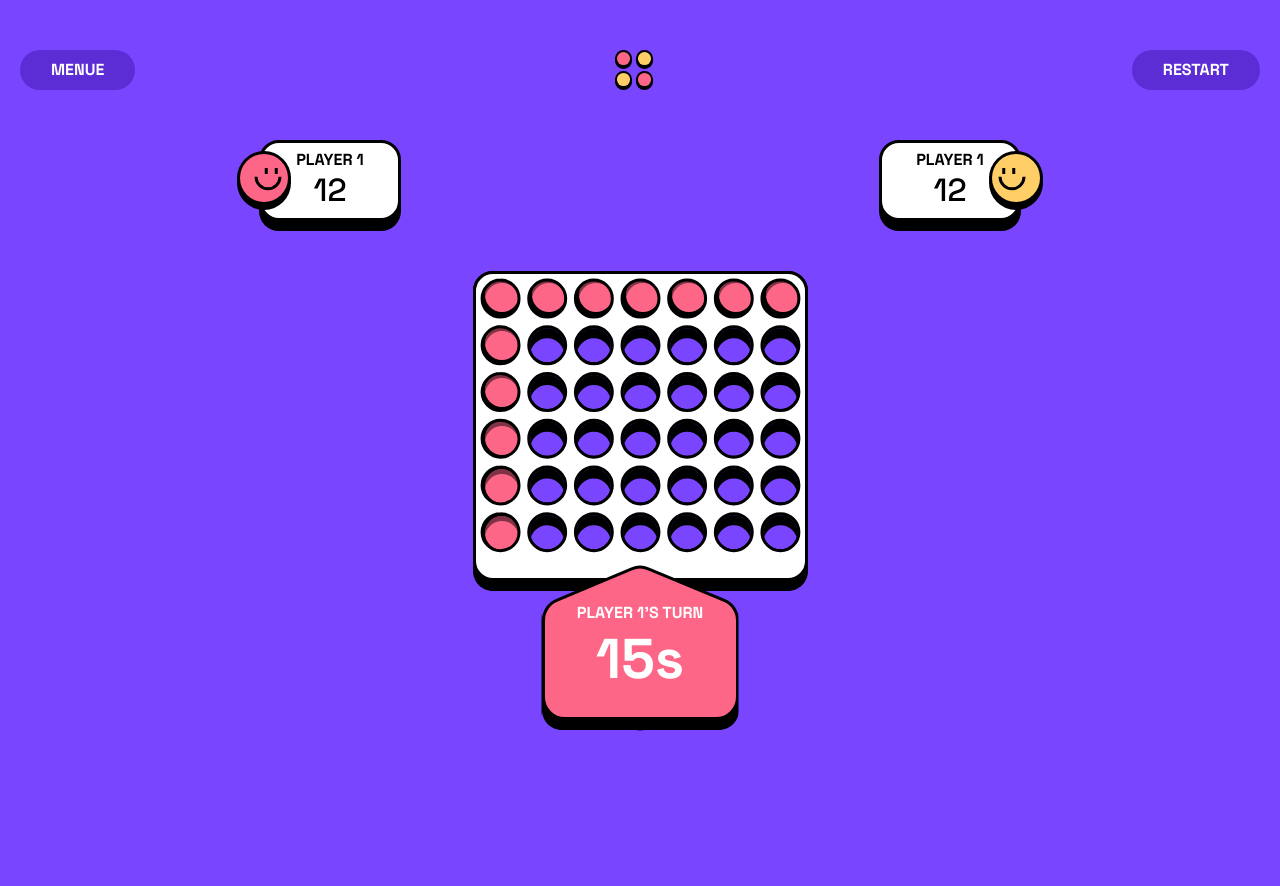
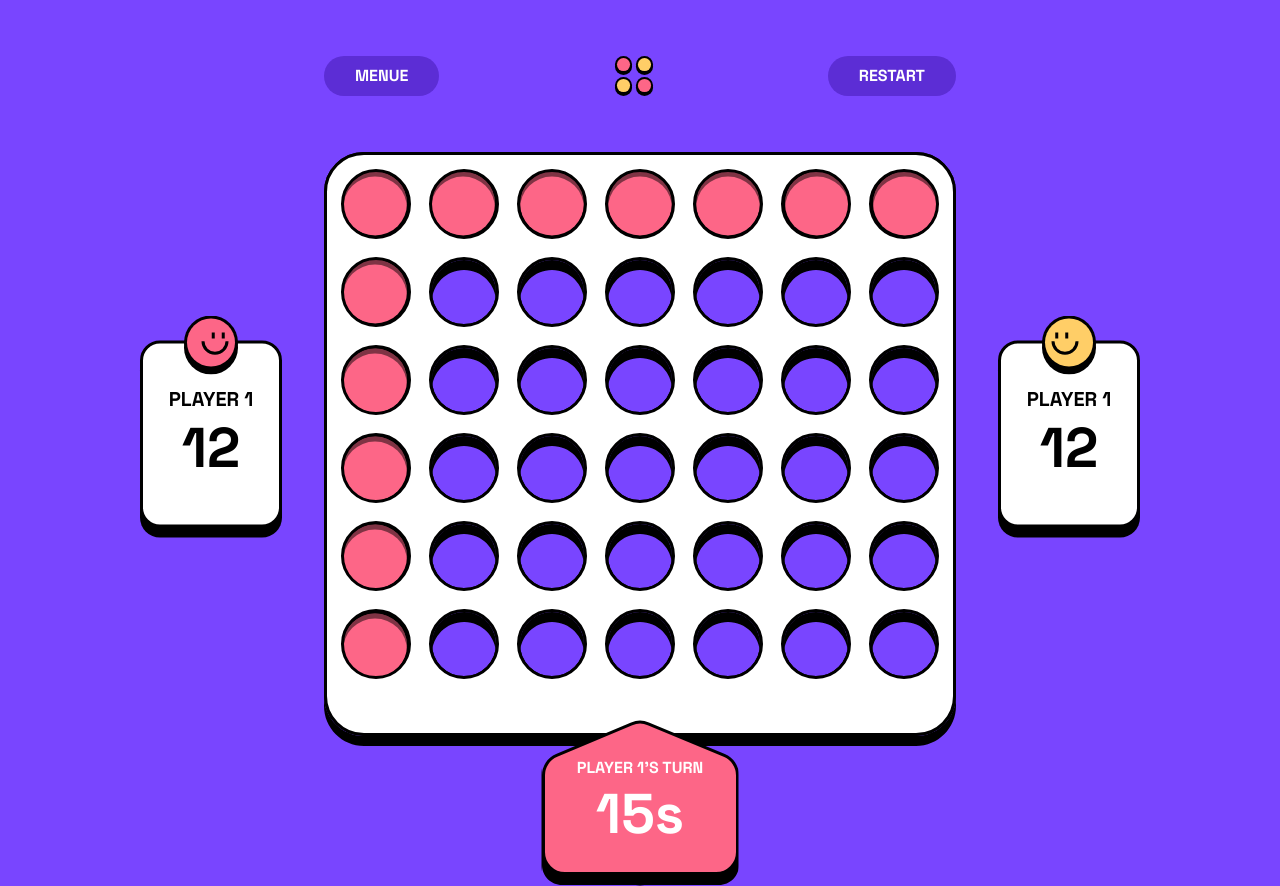
Before and after one commit to SmileAndWaveBoyz/connect4, a React (Create React App) app: page /2player in a window 1280 px wide. Before the commit the page ends 800 px from the top, so only its background shows below. Built offline with nearby package versions, Linux system fonts and the light colour scheme.

Commit message:
Improve layout

```diff
--- a/src/App.css
+++ b/src/App.css
@@ -185,6 +185,7 @@ h2{
 /* Play page  */
 .playArea{
   margin: 0 2rem;
+  position: relative;
 }
 
 .playButtonsContainer{
@@ -192,7 +193,7 @@ h2{
   flex-direction: row;
   align-items: center;
   justify-content: space-between;
-  margin: 5rem 0;
+  margin: 5rem auto;
 }
 
 .playScreenLogo{
@@ -225,6 +226,7 @@ h2{
   flex-direction: row;
   align-items: center;
   justify-content: space-around;
+  margin: 0 auto;
   margin-bottom: 5rem;
 }
 
@@ -282,14 +284,12 @@ h2{
 }
 
 .frontImageLayer{
-  background-image: url("../public/assets/images/board-layer-white-small.svg");
   z-index: 3;
-  width: 335px;
-  height: 310px;
   position: relative;
 }
 
 .gameBoard table{
+  top: 0px;
   z-index: 2;
   position: absolute;
   width: 328px;
@@ -301,11 +301,11 @@ h2{
   position: relative;
 }
 
-.gameBoard table tr td img{
-  margin: 0 auto;
+.token{
   position: absolute;
-  left: 5px;
-  top: 3px
+  left: 50%;
+  top: 50%;
+  transform: translate(-50%, -50%);
 }
 
 .playerTurnBox{
@@ -338,3 +338,69 @@ h2{
   font-size: 5.6rem;
   line-height: 7.1rem;
 }
+
+@media screen and (min-width: 768px) {
+  .backImageLayer{
+    content: url("/public/assets/images/board-layer-black-large.svg");
+  }
+
+  .frontImageLayer{
+    content: url("/public/assets/images/board-layer-white-large.svg");
+  }
+
+  .gameBoard table{
+    width: 619px;
+    height: 530px;
+    top: 10px;
+  }
+
+  .token.red{
+    content: url("/public/assets/images/counter-red-large.svg");
+  }
+
+}
+
+@media screen and (min-width: 1024px) {
+ .playButtonsContainer{
+  width: 63.2rem;
+  height: 5.2rem;
+ }
+
+ .playersTextBubble{
+  height: 18.7rem;
+  width: 14.1rem;
+ }
+
+ .playerOneImage, .playerTwoImage{
+  top: -28px;
+  left: 50%;
+  transform: translate(-50%, 0%);
+ }
+
+ .playersBox{
+  width: 95rem;
+  justify-content: space-between;
+  position: absolute;
+  top: 56%;
+  right: 50%;
+  transform: translate(50%, -50%);
+ }
+
+ .playersTextBubble h2{
+  font-size: 2rem;
+  line-height: 2.6rem;
+ }
+
+ .playersTextBubble p{
+  font-weight: 700;
+  font-size: 5.6rem;
+  line-height: 7.1rem;
+ }
+
+}
+
+@media screen and (min-width: 1280px) {
+  .playersBox{
+    width: 100rem;
+  }
+ }
--- a/src/components/Player.jsx
+++ b/src/components/Player.jsx
@@ -23,19 +23,19 @@ function Player() {
       </div>
 
       <div className="gameBoard">
-        <img className='backImageLayer' src="/assets/images/board-layer-black-small.svg" alt="" />
+        <img className='backImageLayer' src="/assets/images/board-layer-black-small.svg" alt="back of connect 4 board" />
         <table>
           <tr>
-            <td><img src="/assets/images/counter-red-small.svg" alt="" /></td>
-            <td><img src="/assets/images/counter-red-small.svg" alt="" /></td>
-            <td><img src="/assets/images/counter-red-small.svg" alt="" /></td>
-            <td><img src="/assets/images/counter-red-small.svg" alt="" /></td>
-            <td><img src="/assets/images/counter-red-small.svg" alt="" /></td>
-            <td><img src="/assets/images/counter-red-small.svg" alt="" /></td>
-            <td><img src="/assets/images/counter-red-small.svg" alt="" /></td>
+            <td><img className="token red" src="/assets/images/counter-red-small.svg" alt="" /></td>
+            <td><img className="token red" src="/assets/images/counter-red-small.svg" alt="" /></td>
+            <td><img className="token red" src="/assets/images/counter-red-small.svg" alt="" /></td>
+            <td><img className="token red" src="/assets/images/counter-red-small.svg" alt="" /></td>
+            <td><img className="token red" src="/assets/images/counter-red-small.svg" alt="" /></td>
+            <td><img className="token red" src="/assets/images/counter-red-small.svg" alt="" /></td>
+            <td><img className="token red" src="/assets/images/counter-red-small.svg" alt="" /></td>
           </tr>
           <tr>
-            <td><img src="/assets/images/counter-red-small.svg" alt="" /></td>
+            <td><img className="token red" src="/assets/images/counter-red-small.svg" alt="" /></td>
             <td></td>
             <td></td>
             <td></td>
@@ -44,7 +44,7 @@ function Player() {
             <td></td>
           </tr>
           <tr>
-            <td><img src="/assets/images/counter-red-small.svg" alt="" /></td>
+            <td><img className="token red" src="/assets/images/counter-red-small.svg" alt="" /></td>
             <td></td>
             <td></td>
             <td></td>
@@ -53,7 +53,7 @@ function Player() {
             <td></td>
           </tr>
           <tr>
-            <td><img src="/assets/images/counter-red-small.svg" alt="" /></td>
+            <td><img className="token red" src="/assets/images/counter-red-small.svg" alt="" /></td>
             <td></td>
             <td></td>
             <td></td>
@@ -62,7 +62,7 @@ function Player() {
             <td></td>
           </tr>
           <tr>
-            <td><img src="/assets/images/counter-red-small.svg" alt="" /></td>
+            <td><img className="token red" src="/assets/images/counter-red-small.svg" alt="" /></td>
             <td></td>
             <td></td>
             <td></td>
@@ -71,7 +71,7 @@ function Player() {
             <td></td>
           </tr>
           <tr>
-            <td><img src="/assets/images/counter-red-small.svg" alt="" /></td>
+            <td><img className="token red" src="/assets/images/counter-red-small.svg" alt="" /></td>
             <td></td>
             <td></td>
             <td></td>
@@ -80,12 +80,12 @@ function Player() {
             <td></td>
           </tr>
         </table>
-        <div className="frontImageLayer"></div>
+        <img className="frontImageLayer" src="/assets/images/board-layer-white-small.svg" alt="Front of connect 4 board"/>
 
         <div className="playerTurnBox">
             <h3>PLAYER 1'S TURN</h3>
             <p>15s</p>
-          </div>
+        </div>
       </div>
     </div>
   )
```
